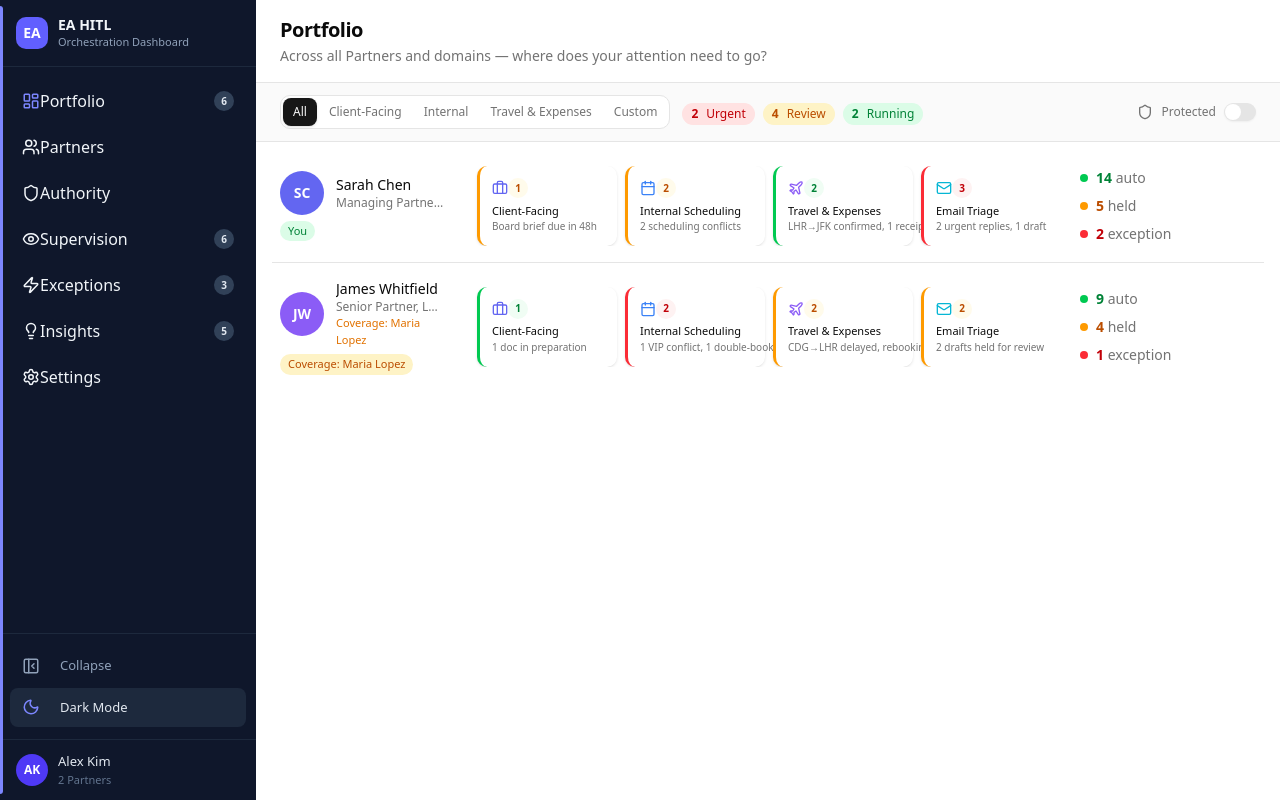
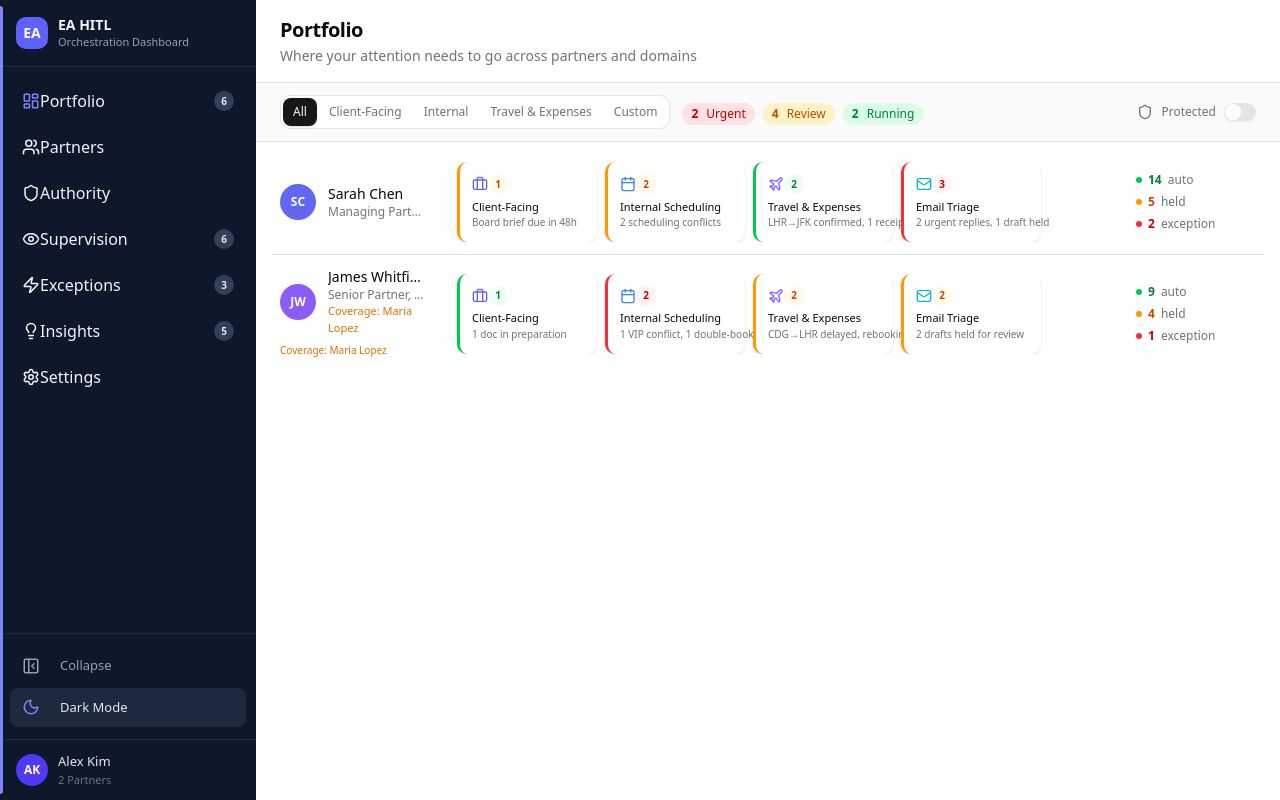
Before and after one commit to dhruvagmck/EADash, a React (Vite) app: page /portfolio in a window 1280 px wide. Built offline with nearby package versions, Linux system fonts and the light colour scheme.

Commit message:
Refactor QueueCard and ContextCard components by removing unused Checkbox and simplifying tab management. Update PortfolioDashboard, SupervisionQueue, and ExceptionsView subtitles for clarity. Enhance UI elements in PartnerSwimlane and SupervisionActionBar for improved user experience.

```diff
--- a/src/components/layout/Sidebar.tsx
+++ b/src/components/layout/Sidebar.tsx
@@ -98,7 +98,9 @@ export default function Sidebar({ collapsed, onToggle }: SidebarProps) {
                           </Badge>
                         )}
                         {collapsed && badge > 0 && (
-                          <span className="absolute right-1 top-1 h-1.5 w-1.5 rounded-full bg-indigo-400" />
+                          <span className="absolute -right-0.5 -top-0.5 flex h-4 min-w-4 items-center justify-center rounded-full bg-indigo-500 px-1 text-[9px] font-bold text-white">
+                            {badge > 99 ? "99+" : badge}
+                          </span>
                         )}
                       </>
                     )}
--- a/src/components/portfolio/PartnerSwimlane.tsx
+++ b/src/components/portfolio/PartnerSwimlane.tsx
@@ -20,28 +20,21 @@ export default function PartnerSwimlane({
   onPartnerClick,
 }: PartnerSwimlaneProps) {
   return (
-    <div className="flex items-center border-b py-4 last:border-b-0">
+    <div className="flex items-center border-b py-3 last:border-b-0">
       {/* Partner Identity */}
       <button
         onClick={onPartnerClick}
-        className="w-[180px] shrink-0 px-2 text-left transition-opacity hover:opacity-80"
+        className="w-[160px] shrink-0 px-2 text-left transition-opacity hover:opacity-80"
       >
-        <PartnerAvatar partner={partner} size="lg" showInfo />
-        <span className="mt-1.5 inline-flex items-center gap-1 text-[11px]">
-          {partner.coverageStatus === "active" && (
-            <span className="rounded-full bg-green-100 px-2 py-0.5 text-green-700 dark:bg-green-950 dark:text-green-400">
-              You
-            </span>
-          )}
-          {partner.coverageStatus === "coverage" && (
-            <span className="rounded-full bg-amber-100 px-2 py-0.5 text-amber-700 dark:bg-amber-950 dark:text-amber-400">
-              Coverage: {partner.coverageName}
-            </span>
-          )}
-        </span>
+        <PartnerAvatar partner={partner} size="md" showInfo />
+        {partner.coverageStatus === "coverage" && (
+          <span className="mt-1 inline-flex text-[10px] text-amber-600 dark:text-amber-400">
+            Coverage: {partner.coverageName}
+          </span>
+        )}
       </button>
 
-      <Separator orientation="vertical" className="mx-2 h-16" />
+      <Separator orientation="vertical" className="mx-2 h-14" />
 
       {/* Signal Blocks */}
       <div className="flex flex-1 items-center gap-2 overflow-x-auto px-2">
@@ -54,7 +47,7 @@ export default function PartnerSwimlane({
         ))}
       </div>
 
-      <Separator orientation="vertical" className="mx-2 h-16" />
+      <Separator orientation="vertical" className="mx-2 h-14" />
 
       {/* Summary */}
       <SwimlaneSummary summary={summary} />
--- a/src/components/portfolio/SwimlaneSummary.tsx
+++ b/src/components/portfolio/SwimlaneSummary.tsx
@@ -8,27 +8,21 @@ interface SwimlaneSummaryProps {
 
 export default function SwimlaneSummary({ summary, className }: SwimlaneSummaryProps) {
   return (
-    <div className={cn("flex w-[200px] shrink-0 flex-col justify-center gap-2 pl-4", className)}>
-      <div className="flex items-center gap-2">
-        <span className="h-2 w-2 rounded-full bg-green-500" />
-        <span className="text-sm text-muted-foreground">
-          <span className="font-semibold text-green-700 dark:text-green-400">{summary.autoCount}</span>{" "}
-          auto
-        </span>
+    <div className={cn("flex w-[140px] shrink-0 flex-col justify-center gap-1.5 pl-3 text-xs", className)}>
+      <div className="flex items-center gap-1.5">
+        <span className="h-1.5 w-1.5 rounded-full bg-green-500" />
+        <span className="font-semibold text-green-700 dark:text-green-400">{summary.autoCount}</span>
+        <span className="text-muted-foreground">auto</span>
       </div>
-      <div className="flex items-center gap-2">
-        <span className="h-2 w-2 rounded-full bg-amber-500" />
-        <span className="text-sm text-muted-foreground">
-          <span className="font-semibold text-amber-700 dark:text-amber-400">{summary.heldCount}</span>{" "}
-          held
-        </span>
+      <div className="flex items-center gap-1.5">
+        <span className="h-1.5 w-1.5 rounded-full bg-amber-500" />
+        <span className="font-semibold text-amber-700 dark:text-amber-400">{summary.heldCount}</span>
+        <span className="text-muted-foreground">held</span>
       </div>
-      <div className="flex items-center gap-2">
-        <span className="h-2 w-2 rounded-full bg-red-500" />
-        <span className="text-sm text-muted-foreground">
-          <span className="font-semibold text-red-700 dark:text-red-400">{summary.exceptionCount}</span>{" "}
-          exception
-        </span>
+      <div className="flex items-center gap-1.5">
+        <span className="h-1.5 w-1.5 rounded-full bg-red-500" />
+        <span className="font-semibold text-red-700 dark:text-red-400">{summary.exceptionCount}</span>
+        <span className="text-muted-foreground">exception</span>
       </div>
     </div>
   )
--- a/src/components/shared/SeverityBadge.tsx
+++ b/src/components/shared/SeverityBadge.tsx
@@ -1,6 +1,12 @@
 import { SEVERITY_STYLES, EXCEPTION_SEVERITY_STYLES } from "@/lib/constants"
 import type { Severity, ExceptionSeverity } from "@/data/types"
 import { cn } from "@/lib/utils"
+import {
+  Tooltip,
+  TooltipContent,
+  TooltipProvider,
+  TooltipTrigger,
+} from "@/components/ui/tooltip"
 
 interface SeverityBadgeProps {
   severity: Severity | ExceptionSeverity
@@ -14,11 +20,20 @@ const SEVERITY_LABELS: Record<Severity, string> = {
   clear: "Clear",
 }
 
+const EXCEPTION_TOOLTIPS: Record<string, string> = {
+  P1: "Critical — requires immediate attention",
+  P2: "Important — address within the hour",
+  P3: "Low priority — handle when convenient",
+}
+
 export default function SeverityBadge({ severity, className }: SeverityBadgeProps) {
   // Exception severity (P1, P2, P3)
   if (severity === "P1" || severity === "P2" || severity === "P3") {
     const style = EXCEPTION_SEVERITY_STYLES[severity]
     return (
+      <TooltipProvider delayDuration={200}>
+        <Tooltip>
+          <TooltipTrigger asChild>
             <span
               className={cn(
                 "inline-flex items-center rounded-full border px-2 py-0.5 text-xs font-semibold",
@@ -30,6 +45,12 @@ export default function SeverityBadge({ severity, className }: SeverityBadgeProp
             >
               {severity}
             </span>
+          </TooltipTrigger>
+          <TooltipContent side="top" className="text-xs">
+            {EXCEPTION_TOOLTIPS[severity]}
+          </TooltipContent>
+        </Tooltip>
+      </TooltipProvider>
     )
   }
 
--- a/src/components/supervision/ExplainabilityBlock.tsx
+++ b/src/components/supervision/ExplainabilityBlock.tsx
@@ -13,38 +13,29 @@ export default function ExplainabilityBlock({
   return (
     <div className="rounded-lg border bg-muted p-4">
       <div className="mb-2 flex items-center gap-2">
-        <Info className="h-4 w-4 text-muted-foreground" />
-        <span className="text-xs font-medium uppercase tracking-wider text-muted-foreground">
-          Why this was held
+        <Info className="h-3.5 w-3.5 text-muted-foreground" />
+        <span className="text-xs font-medium text-muted-foreground">
+          Why held
         </span>
-      </div>
-
-      {/* Authority rule reference — clickable link to Authority Editor */}
-      <p className="mb-2 text-xs text-muted-foreground">
-        Held by:{" "}
+        <span className="text-xs text-muted-foreground">·</span>
         <Link
           to="/authority"
-          className="inline-flex items-center gap-1 font-medium text-indigo-600 underline hover:text-indigo-800 dark:text-indigo-400 dark:hover:text-indigo-300"
+          className="inline-flex items-center gap-1 text-xs font-medium text-indigo-600 hover:text-indigo-800 dark:text-indigo-400 dark:hover:text-indigo-300"
         >
           {item.authorityTag}
           <ExternalLink className="h-3 w-3" />
         </Link>
-      </p>
+      </div>
 
       <p className="text-sm leading-relaxed text-foreground">
         {item.reasoning}
       </p>
 
       {item.preferences.length > 0 && (
-        <div className="mt-3">
-          <p className="mb-1.5 text-xs font-medium text-muted-foreground">
-            Relevant preferences:
-          </p>
-          <div className="flex flex-wrap gap-1.5">
-            {item.preferences.map((pref) => (
-              <ConditionChip key={pref} label={pref} />
-            ))}
-          </div>
+        <div className="mt-3 flex flex-wrap gap-1.5">
+          {item.preferences.map((pref) => (
+            <ConditionChip key={pref} label={pref} />
+          ))}
         </div>
       )}
     </div>
--- a/src/pages/AuthorityEditor.tsx
+++ b/src/pages/AuthorityEditor.tsx
@@ -26,7 +26,7 @@ export default function AuthorityEditor() {
     <div className="flex min-h-0 flex-1 flex-col">
       <PageHeader
         title="Authority"
-        subtitle="Define CAN / SHOULD / CANNOT rules per Partner per domain"
+        subtitle="CAN / SHOULD / CANNOT rules per partner and domain"
       />
 
       {/* Partner filter bar — no "All" since rules are per-partner */}
--- a/src/pages/ExceptionsView.tsx
+++ b/src/pages/ExceptionsView.tsx
@@ -86,7 +86,7 @@ export default function ExceptionsView() {
     <div className="flex min-h-0 flex-1 flex-col">
       <PageHeader
         title="Exceptions"
-        subtitle="Synthesized decisions requiring your judgment"
+        subtitle="Decisions requiring your judgment"
       />
 
       {/* Partner filter bar */}
--- a/src/pages/PortfolioDashboard.tsx
+++ b/src/pages/PortfolioDashboard.tsx
@@ -95,7 +95,7 @@ export default function PortfolioDashboard() {
     <div className="flex min-h-0 flex-1 flex-col">
       <PageHeader
         title="Portfolio"
-        subtitle="Across all Partners and domains — where does your attention need to go?"
+        subtitle="Where your attention needs to go across partners and domains"
       />
 
       {/* Stale data / error banner (demo — would be driven by WebSocket state) */}
--- a/src/pages/SupervisionQueue.tsx
+++ b/src/pages/SupervisionQueue.tsx
@@ -151,7 +151,7 @@ export default function SupervisionQueue() {
     <div className="flex min-h-0 flex-1 flex-col">
       <PageHeader
         title="Supervision"
-        subtitle="Review held actions — approve, modify, or reject"
+        subtitle="Review held actions before they execute"
       />
 
       {/* Partner filter bar */}
```
Also changed, not shown: src/components/supervision/ContextCard.tsx (+4 -45 lines), src/components/supervision/QueueCard.tsx (+3 -19 lines). Lines whose indentation alone changed are shown as unchanged.
